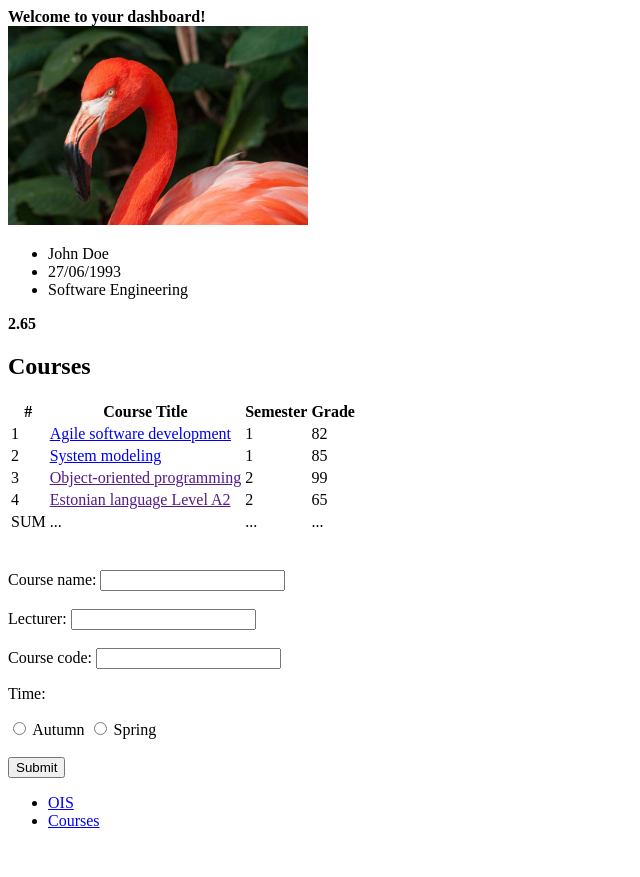
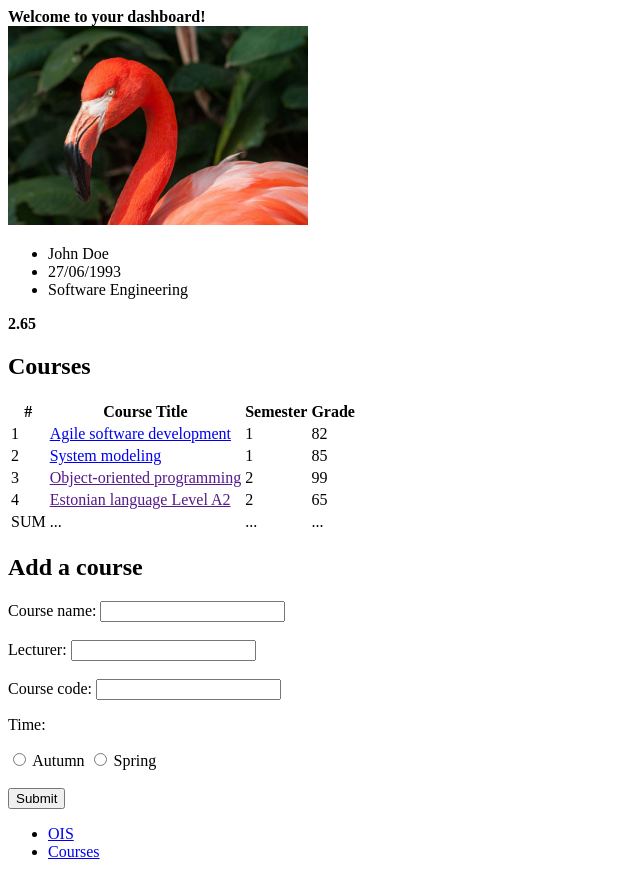
Before and after one commit to GreteNeilinn/web_application_dev, a plain HTML site: page index.html in a window 1280 px wide. Shown: the whole page, without its empty margins (0-640 px from the left). Before the commit the page ends 846 px from the top, so only its background shows below. Drawn offline with Linux system fonts and the light colour scheme.

Commit message:
ikkagi viimane

```diff
--- a/index.html
+++ b/index.html
@@ -72,8 +72,9 @@
         </table>
     </section>
     <section>
-        <br><br>
+
         <form action="">
+            <h2>Add a course</h2>
             <label for="Cname">Course name: </label>
             <input type="text" id="Cname" name="Cname">
             <br><br>
```
